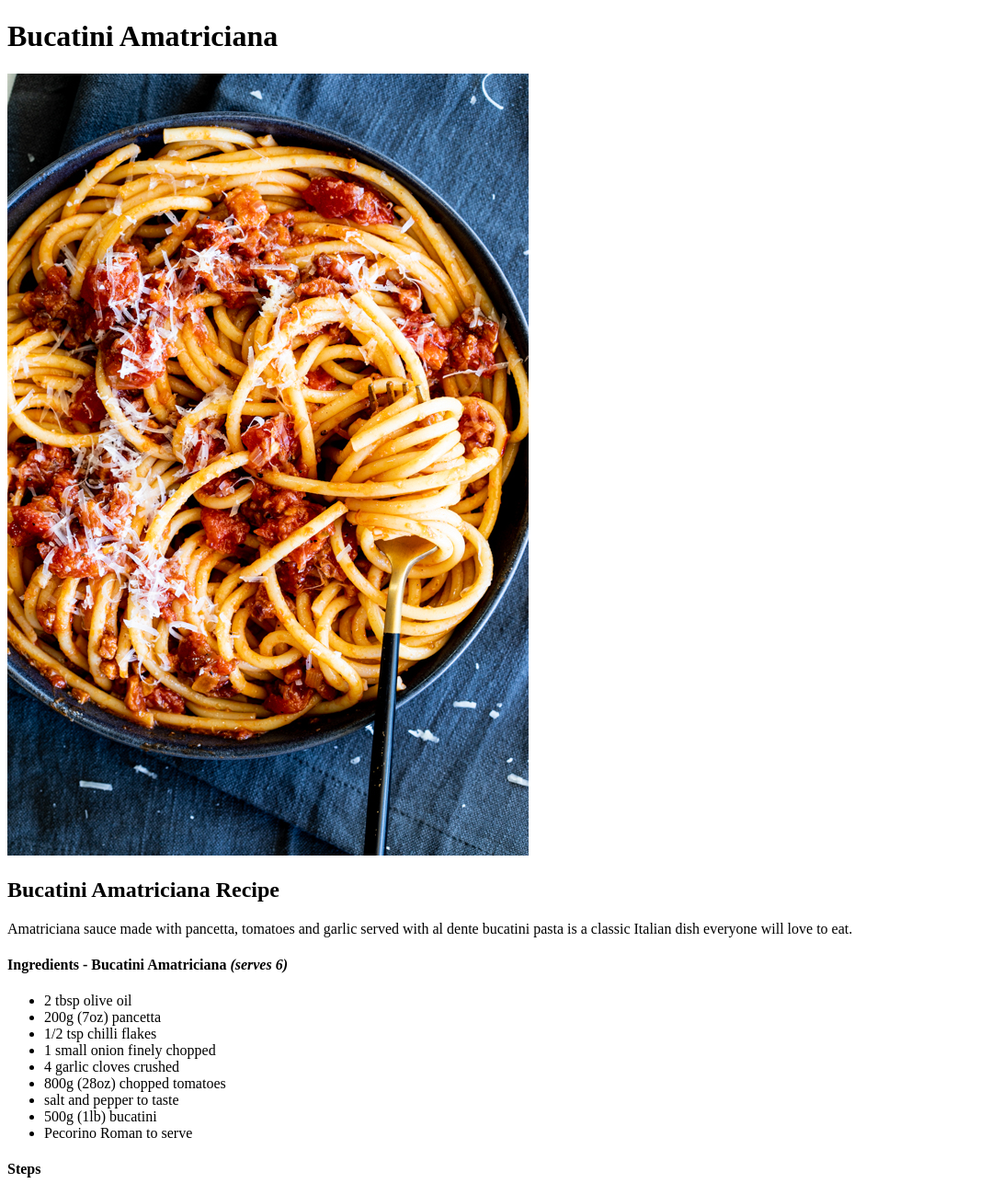
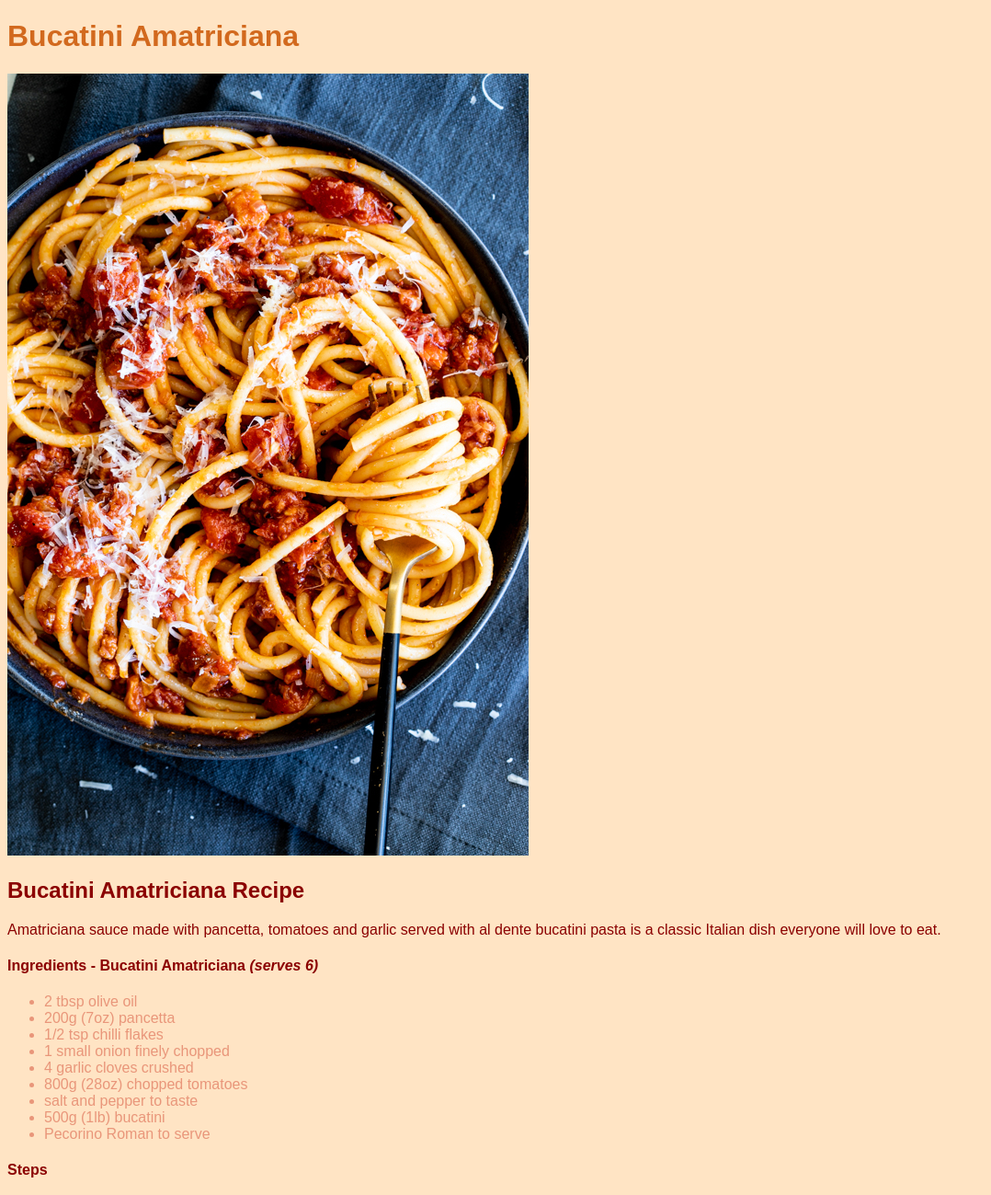
Before and after one commit to CliffordDean22/odin-recipes, a plain HTML site: page recipes/bucatini-amatriciana.html in a window 1280 px wide. Shown: the top 1299 px of the page at 92% size, without its empty margins (0-1078 px from the left). Drawn offline with Linux system fonts and the light colour scheme; files that its build step writes are made by us from their sources; files whose address does not match are found by name.

Commit message:
styles added to the site with external css

```diff
--- a/recipes/bucatini-amatriciana.html
+++ b/recipes/bucatini-amatriciana.html
@@ -6,6 +6,7 @@
     <meta http-equiv="X-UA-Compatible" content="IE=edge">
     <meta name="viewport" content="width=device-width, initial-scale=1.0">
     <title>Bucatini Amatriciana | Recipe</title>
+    <link rel="stylesheet" href="/Users/cliffordburkin/repos/odin-recipes/styles.css">
 </head>
 
 <body>
--- /dev/null
+++ b/styles.css
@@ -0,0 +1,18 @@
+body {
+    background-color: bisque;
+    font-family: Arial, Helvetica, sans-serif;
+    color:darkred;
+}
+
+h1 {
+    color: chocolate;
+}
+
+a ,ul ,ol{
+    color: darksalmon;
+    text-decoration: none;
+}
+
+a:hover {
+    color: deeppink;
+}
```
Also changed, not shown: index.html (+1 -0 lines), recipes/lamb-kebab.html (+1 -0 lines), recipes/madras.html (+1 -0 lines).
